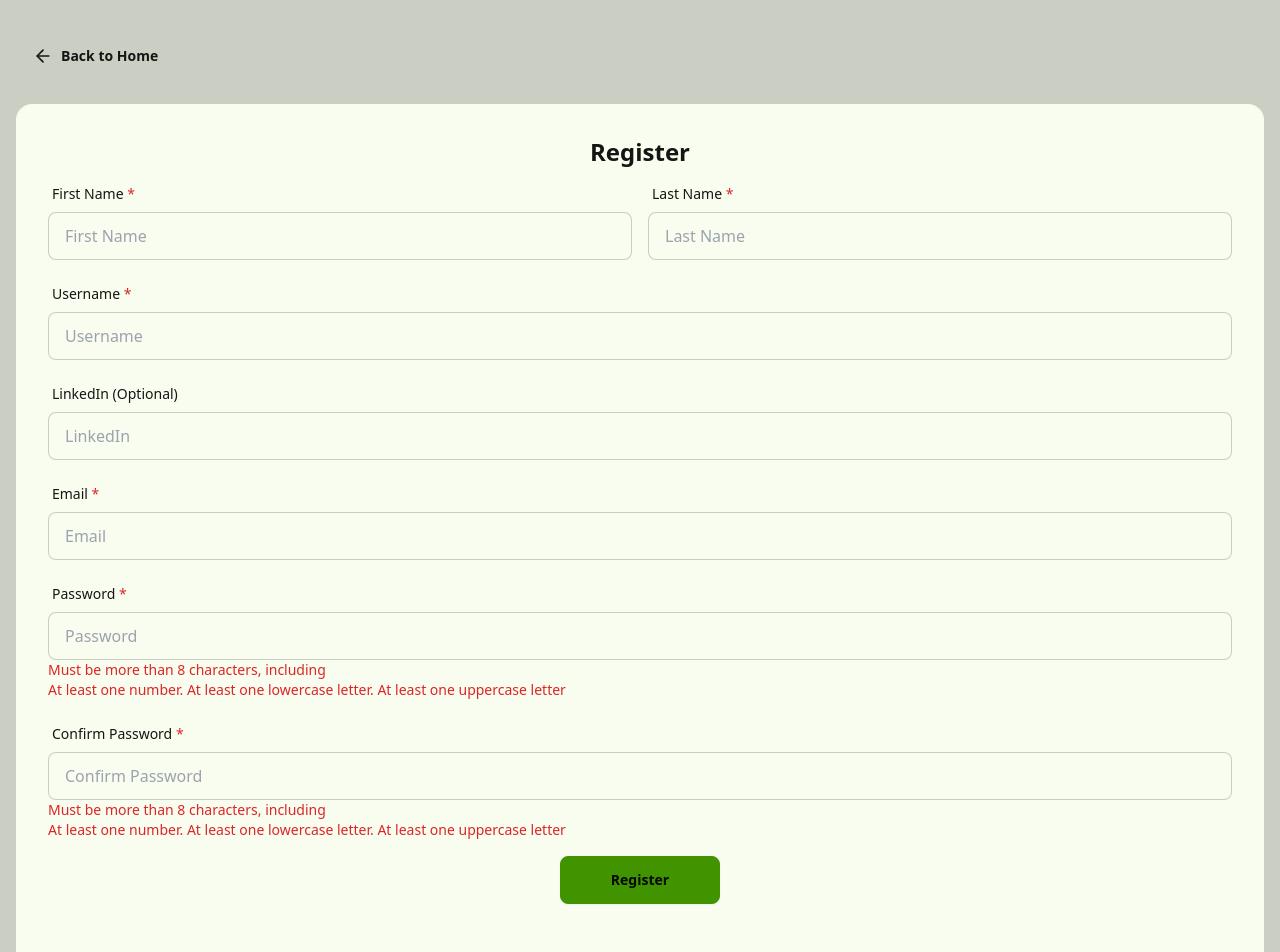
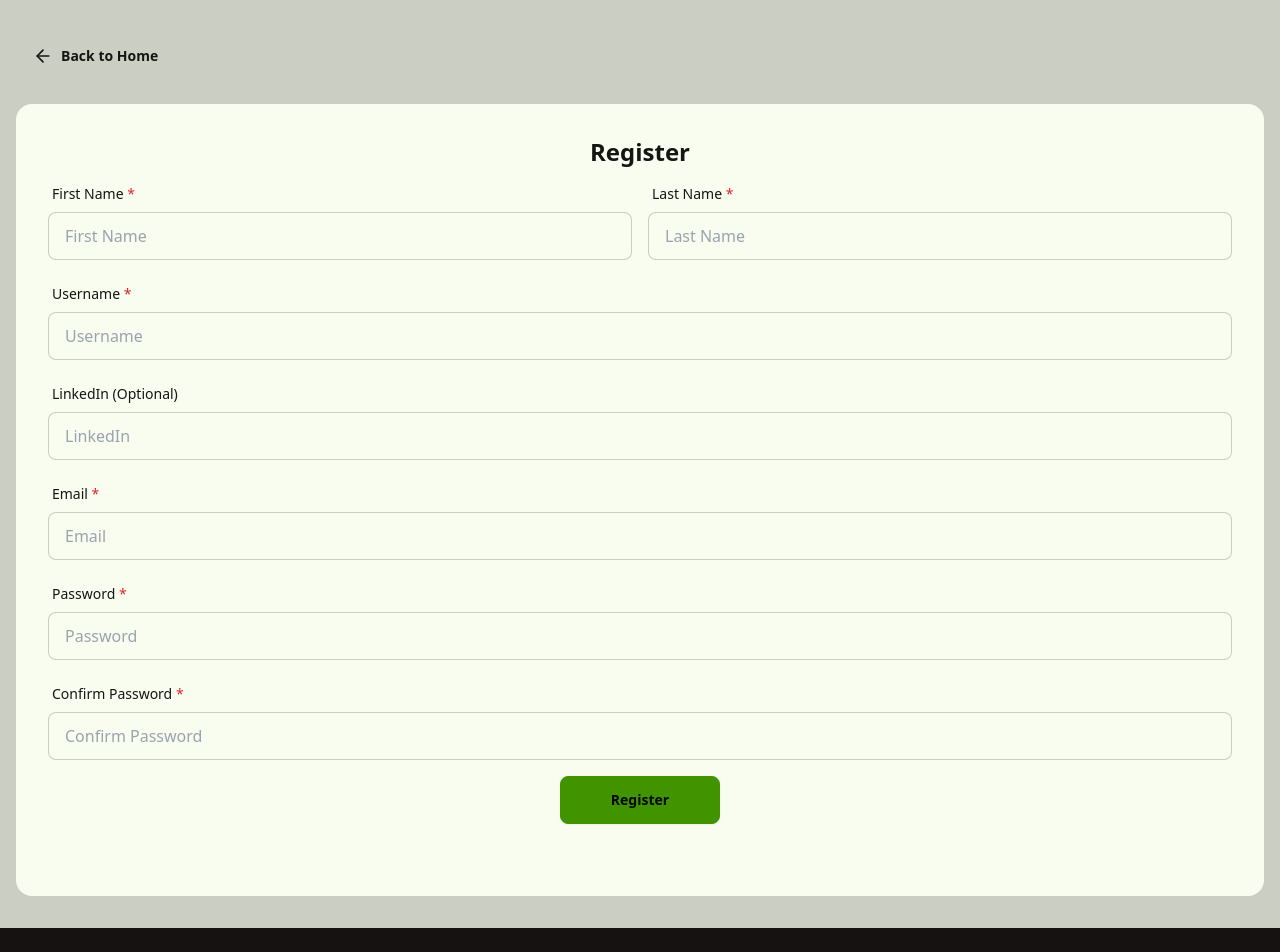
Before and after one commit to unix2dossss/Bearlingo, a React (Vite) app in the folder frontend/: page /register in a window 1280 px wide. Shown: the top 952 px of the page. After the commit the page ends 928 px from the top, so only its background shows below. Built offline with nearby package versions, Linux system fonts and the light colour scheme.

Commit message:
Added real time notifications under each field for password

```diff
--- a/frontend/src/pages/Register.jsx
+++ b/frontend/src/pages/Register.jsx
@@ -17,6 +17,7 @@ const Register = () => {
     const [loading, setLoading] = useState(false);
     const [focused, setFocused] = useState(false);
     const [focused2, setFocused2] = useState(false);
+    const passwordPattern = /^(?=.*\d)(?=.*[a-z])(?=.*[A-Z]).{8,}$/;
 
 
 
@@ -36,15 +37,12 @@ const Register = () => {
             !email.trim() ||
             !password.trim() ||
             !confirmPassword.trim()
-        ) {
-            toast.error("All fields marked with * are required.");
-            return false;
-        }
+        )
 
-        if (!nameRegex.test(firstName)) {
-            toast.error("First Name must be 2–30 letters only.");
-            return false;
-        }
+            if (!nameRegex.test(firstName)) {
+                toast.error("First Name must be 2–30 letters only.");
+                return false;
+            }
         if (!nameRegex.test(lastName)) {
             toast.error("Last Name must be 2–30 letters only.");
             return false;
@@ -96,7 +94,7 @@ const Register = () => {
             !password.trim() ||
             !confirmPassword.trim()
         ) {
-            toast.error("All red fields that are  marked with * required to be filled"); // Checks if there are not any input in the fields or an empty value which triggers an error
+            toast.error("All fields that are marked with * must be filled"); // Checks if there are not any input in the fields or an empty value which triggers an error
             return;
         }
 
@@ -124,7 +122,7 @@ const Register = () => {
                 }
             );
             toast.success("You registered sucessfully!");
-            navigate("/login"); // This should navigate to login pagr
+            navigate("/login"); // This should navigate to login page
         } catch (error) {
             console.log("Error in registering", error);
             toast.error("Failed to register! Please try again");
@@ -225,10 +223,11 @@ const Register = () => {
                                             value={password}
                                             onChange={(e) => setPassword(e.target.value)}
                                         ></input>
-                                        <p className="validator-hint text-sm text-red-600">
+                                        {focused && !passwordPattern.test(password) && (<p className="validator-hint text-sm text-red-600">
                                             Must be more than 8 characters, including
                                             <br />At least one number. At least one lowercase letter. At least one uppercase letter
                                         </p>
+                                        )}
                                     </div>
                                     <div className="form-control mb-4">
                                         <label className="label">
@@ -246,10 +245,11 @@ const Register = () => {
                                             value={confirmPassword}
                                             onChange={(e) => setConfirmPassword(e.target.value)}
                                         ></input>
-                                        <p className="validator-hint text-sm text-red-600">
+                                        {focused2 && !passwordPattern.test(confirmPassword) && (<p className="validator-hint text-sm text-red-600">
                                             Must be more than 8 characters, including
                                             <br />At least one number. At least one lowercase letter. At least one uppercase letter
                                         </p>
+                                        )}
                                     </div>
                                     <div className="card-actions justify-center mb-2 h-20">
                                         <button type="submit" className="btn btn-primary w-40 h-18" disable={loading}>
```
